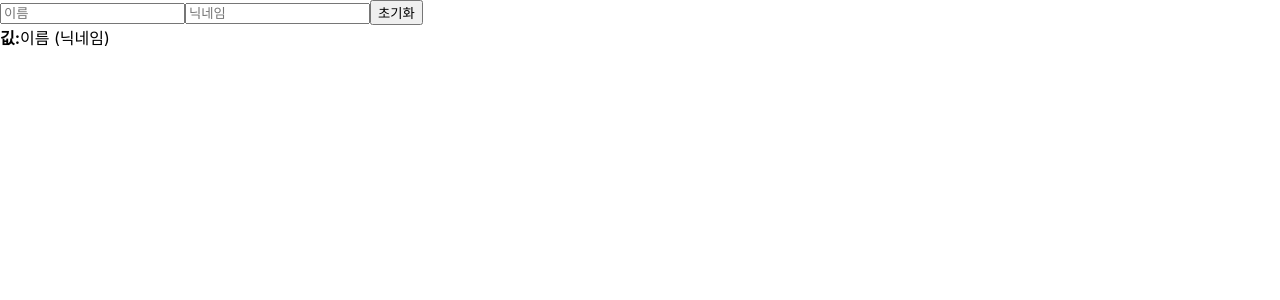
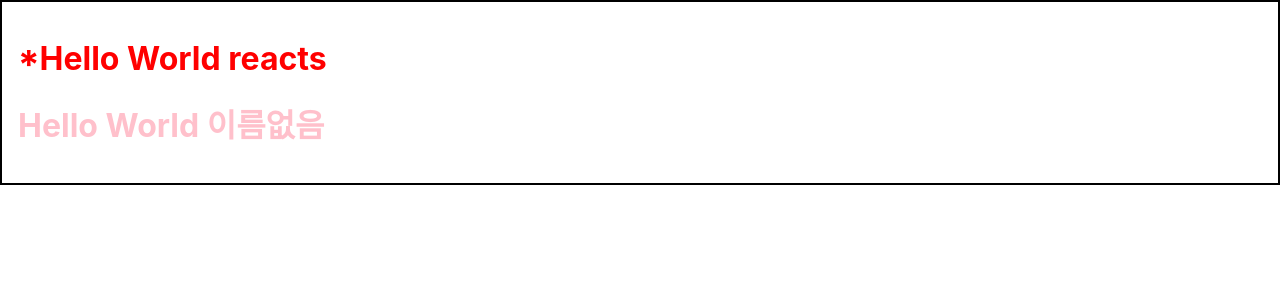
Before and after one commit to vapvin/React, a React (Create React App) app: page / in a window 1280 px wide. Shown: the top 300 px of the page. Built offline with nearby package versions, Linux system fonts and the light colour scheme.

Commit message:
This Reacit Conditional Rendering

```diff
--- a/src/App.js
+++ b/src/App.js
@@ -1,8 +1,14 @@
 import React from "react";
-import Input from "./Input";
+import Hello from "./Hello";
+import Wrapper from "./Wrapper";
 
 function App() {
-  return <Input />;
+  return (
+    <Wrapper>
+      <Hello name="reacts" color="red" isSpecial={true} />
+      <Hello color="pink" />
+    </Wrapper>
+  );
 }
 
 export default App;
--- a/src/Hello.js
+++ b/src/Hello.js
@@ -1,11 +1,22 @@
 import React from "react";
 
-function Hello() {
+function Hello({ name, color, isSpecial }) {
   return (
     <>
-      <h1>Hello World</h1>
+      <h1
+        style={{
+          color
+        }}
+      >
+        {isSpecial && <b>*</b>}
+        Hello World {name}
+      </h1>
     </>
   );
 }
 
+Hello.defaultProps = {
+  name: "이름없음"
+};
+
 export default Hello;
--- a/src/Input.js
+++ /dev/null
@@ -1,29 +0,0 @@
-import React, { useState } from "react";
-
-function Input() {
-  const [inputs, setInputs] = useState({
-    name: "",
-    nickname: ""
-  });
-
-  const { name, nickname } = inputs;
-
-  const onChange = e => {};
-
-  const onReset = () => {};
-
-  return (
-    <div>
-      <input name="name" placeholder="이름" onChange={onChange} />
-      <input name="nickname" placeholder="닉네임" onChange={onChange} />
-      <button onClick={onReset}>초기화</button>
-
-      <div>
-        <b>깂:</b>
-        이름 (닉네임)
-      </div>
-    </div>
-  );
-}
-
-export default Input;
--- /dev/null
+++ b/src/Wrapper.js
@@ -0,0 +1,12 @@
+import React from "react";
+
+function Wrapper({ children }) {
+  const style = {
+    border: "2px solid black",
+    padding: 16
+  };
+
+  return <div style={style}>{children}</div>;
+}
+
+export default Wrapper;
```
